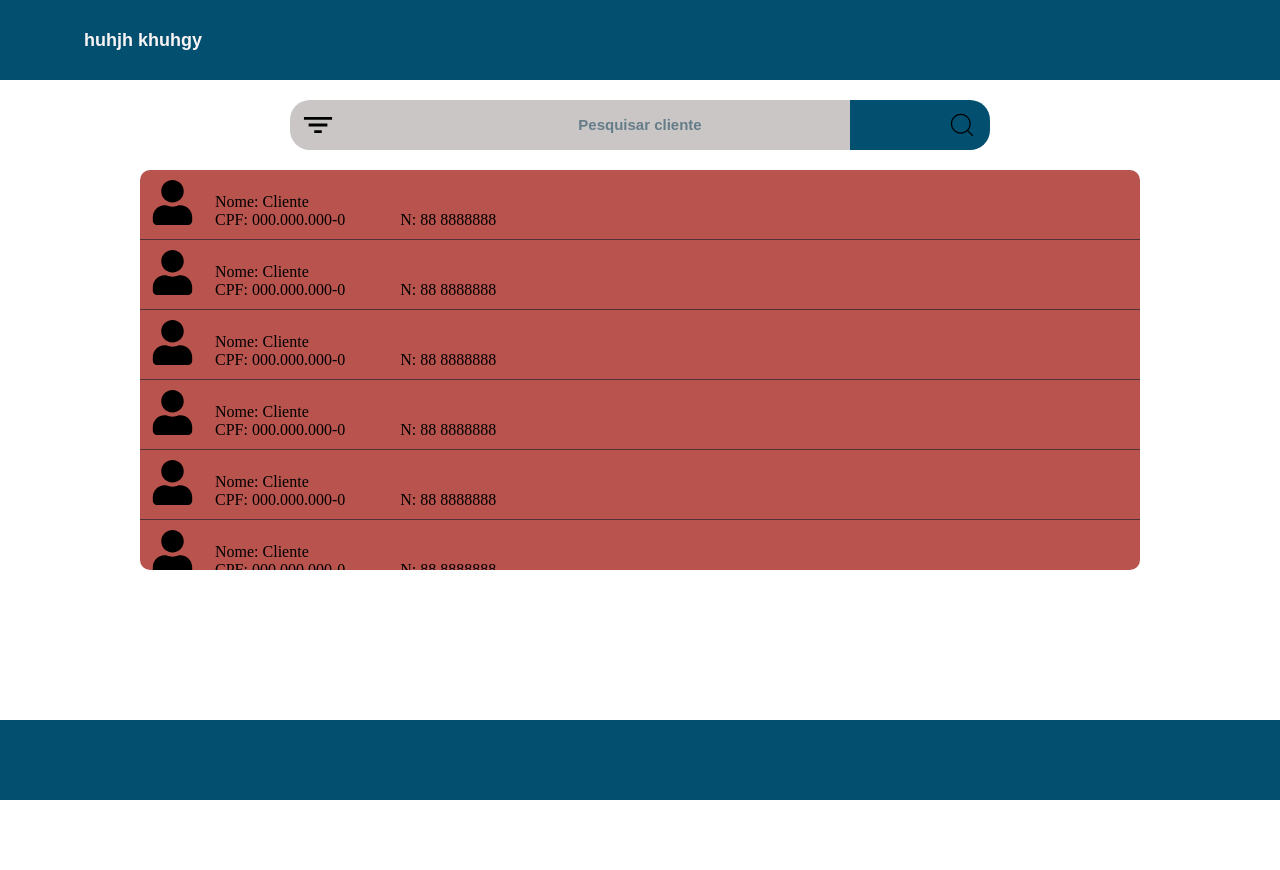
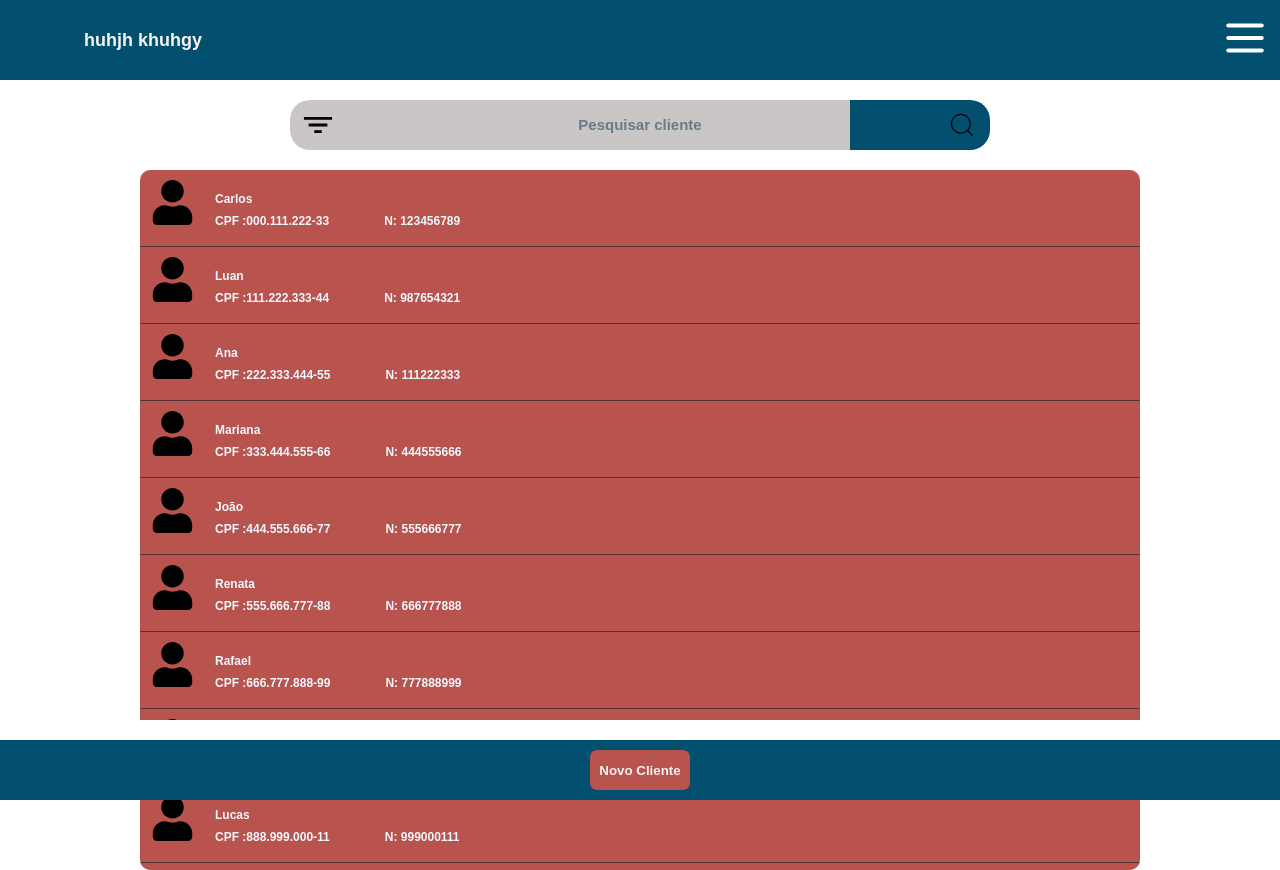
Before and after one commit to Edvaldojs22/consulto_seguro_frontend, a React (Vite) app: page /associados in a window 1280 px wide. Before the commit the page ends 800 px from the top, so only its background shows below. Built offline with nearby package versions, Linux system fonts and the light colour scheme; some icons are missing.

Commit message:
add filtragem

```diff
--- a/src/paginas/associados/Associados.css
+++ b/src/paginas/associados/Associados.css
@@ -25,42 +25,6 @@ header p {
     font-family: sans-serif;
 }
 
-.icon-menu {
-    position: fixed;
-    font-size: 50px;
-    right: 10px;
-    top: 13px;
-    cursor: pointer;
-}
-
-.caixa-menu {
-    position: absolute;
-    right: 0;
-    top: 0;
-    width: 200px;
-    height: 100vh;
-    background-color: rgb(196, 196, 196);
-    z-index: 1;
-    display: none;
-    flex-direction: column;
-    justify-content: center;
-    align-items: center;
-    gap: 30px;
-}
-
-.caixa-menu p {
-    width: 70%;
-    height: 40px;
-    background-color: #B8534D;
-    color: #F8F4F4;
-    border-radius: 10px;
-    font-size: 12px;
-    display: flex;
-    justify-content: center;
-    align-items: center;
-    font-family: sans-serif;
-    font-weight: 600;
-}
 
 .caixa-inpunt-pesquisa {
     width: calc(100% - 20%);
@@ -110,9 +74,9 @@ header p {
 .caixa-lista-associados{
     width: calc(100% - 10%);
     max-width: 1000px;
-    height: 400px;
     margin: 0 auto;
     display: flex;
+    height: 700px;
     justify-content: center;
     overflow-y: auto;
     border-radius: 10px;
@@ -122,7 +86,7 @@ header p {
 .lista-associados{
     width:calc(100%);
     max-width: 1000px;
-    height :2000px;
+    height :3000px;
     background-color: #B8534D;
 
 }
@@ -133,4 +97,61 @@ footer{
     background-color: #024F70;
     position: fixed;
     bottom: 0;
+    display: flex;
+    justify-content: center;
+    align-items: center;
+    border-top: solid 20px white;
 }
+
+
+.botao-novoCliente{
+    width: 100px;
+    height: 40px;
+    border: none;
+    cursor: pointer;
+    background-color: #B8534D;
+    border-radius: 7px;
+    color: #f2f2f2;
+    font-weight: bold;
+}
+
+.botao-novoCliente:active{
+    transform: scale(0.97);
+    background-color: #027aae;
+}
+
+
+
+.caixa-cliente{
+    border-bottom: 1px solid #0118228f;
+    padding: 10px 20px 10px 10px;
+    font-family: sans-serif;
+    cursor: pointer;
+}
+
+
+.iconUser-cliente{
+    display: inline-block;
+    font-size: 45px;
+    margin-right: 20px;
+}
+
+.numero-cpf{
+    display: inline-block;
+    margin-right: 4.3vw;
+    color: aliceblue;
+    font-size: 12px;
+    font-weight: 600;
+}
+
+.numero-cpf p{
+    margin-bottom: 8px;
+}
+
+.fone{
+    padding-top: 17px;
+    display: inline-block;
+    font-size: 12px;
+    font-weight: 600;
+    color: aliceblue;
+}
--- a/src/paginas/associados/Associados.jsx
+++ b/src/paginas/associados/Associados.jsx
@@ -1,14 +1,196 @@
 import './Associados.css';
+import { FaUser } from "react-icons/fa";
 import { FaCircleUser } from "react-icons/fa6";
-import { LuMenu } from "react-icons/lu";
 import { CiSearch } from "react-icons/ci";
 import { IoFilterSharp } from "react-icons/io5";
-import {Logo} from './../login/Login.jsx'
-import Cliente from './Cliente.jsx';
+import Menu from '../menu/Menu.jsx';
+import { useState } from 'react';
+
 
 export default function Associados() {
+
+
+    const [termoPesquisa, setTermoPesquisa] = useState ('');
+
+    const listaCliente = [
+        {
+            id: 1,
+            nome: "Carlos",
+            cpf: "000.111.222-33",
+            telefone: "123456789"
+        },
+        {
+            id: 2,
+            nome: "Luan",
+            cpf: "111.222.333-44",
+            telefone: "987654321"
+        },
+        {
+            id: 3,
+            nome: "Ana",
+            cpf: "222.333.444-55",
+            telefone: "111222333"
+        },
+        {
+            id: 4,
+            nome: "Mariana",
+            cpf: "333.444.555-66",
+            telefone: "444555666"
+        },
+        {
+            id: 5,
+            nome: "João",
+            cpf: "444.555.666-77",
+            telefone: "555666777"
+        },
+        {
+            id: 6,
+            nome: "Renata",
+            cpf: "555.666.777-88",
+            telefone: "666777888"
+        },
+        {
+            id: 7,
+            nome: "Rafael",
+            cpf: "666.777.888-99",
+            telefone: "777888999"
+        },
+        {
+            id: 8,
+            nome: "Fernanda",
+            cpf: "777.888.999-00",
+            telefone: "888999000"
+        },
+        {
+            id: 9,
+            nome: "Lucas",
+            cpf: "888.999.000-11",
+            telefone: "999000111"
+        },
+        {
+            id: 10,
+            nome: "Isabela",
+            cpf: "999.000.111-22",
+            telefone: "000111222"
+        },
+        {
+            id: 11,
+            nome: "Gustavo",
+            cpf: "123.456.789-00",
+            telefone: "111222333"
+        },
+        {
+            id: 12,
+            nome: "Camila",
+            cpf: "234.567.890-11",
+            telefone: "222333444"
+        },
+        {
+            id: 13,
+            nome: "Pedro",
+            cpf: "345.678.901-22",
+            telefone: "333444555"
+        },
+        {
+            id: 14,
+            nome: "Marcela",
+            cpf: "456.789.012-33",
+            telefone: "444555666"
+        },
+        {
+            id: 15,
+            nome: "Rodrigo",
+            cpf: "567.890.123-44",
+            telefone: "555666777"
+        },
+        {
+            id: 16,
+            nome: "Amanda",
+            cpf: "678.901.234-55",
+            telefone: "666777888"
+        },
+        {
+            id: 17,
+            nome: "Bruno",
+            cpf: "789.012.345-66",
+            telefone: "777888999"
+        },
+        {
+            id: 18,
+            nome: "Eduarda",
+            cpf: "890.123.456-77",
+            telefone: "888999000"
+        },
+        {
+            id: 19,
+            nome: "Hugo",
+            cpf: "901.234.567-88",
+            telefone: "999000111"
+        },
+        {
+            id: 20,
+            nome: "Juliana",
+            cpf: "012.345.678-99",
+            telefone: "000111222"
+        },
+        {
+            id: 21,
+            nome: "Diego",
+            cpf: "987.654.321-00",
+            telefone: "111222333"
+        },
+        {
+            id: 22,
+            nome: "Patrícia",
+            cpf: "876.543.210-11",
+            telefone: "222333444"
+        },
+        {
+            id: 23,
+            nome: "Felipe",
+            cpf: "765.432.109-22",
+            telefone: "333444555"
+        },
+        {
+            id: 24,
+            nome: "Natália",
+            cpf: "654.321.098-33",
+            telefone: "444555666"
+        },
+        {
+            id: 25,
+            nome: "Vinícius",
+            cpf: "543.210.987-44",
+            telefone: "555666777"
+        },
+
+
+        {
+            id: 26,
+            nome: "biel",
+            cpf:"00000000",
+            telefone:"232232323"
+
+        }
+    ];
+
+    const clientesFiltrados = listaCliente.filter(cliente =>
+        cliente.nome.toLocaleLowerCase().includes(termoPesquisa.toLocaleLowerCase())  ||
+        cliente.cpf.includes(termoPesquisa)
+    );
+
+
+    const pesquisaInpunt = (e) => {
+        setTermoPesquisa(e.target.value);
+    }
+
+
+
     return (
         <div className='associados'>
+
+            <Menu />
+
             <header>
                 <div className='painel-icon'>
                     <FaCircleUser className='icon-user' />
@@ -16,54 +198,36 @@ export default function Associados() {
                 </div>
             </header>
 
-            <div className='caixa-menu'>
-                <LuMenu className='icon-menu' />
-                <p>Associado</p>
-                <p>Veículo</p>
-                <p>Contrato</p>
-            </div>
-
             <div className='caixa-inpunt-pesquisa'>
                 <IoFilterSharp className='icon-filter' />
-                <input id='inpunt-pesquisa' type="text" placeholder='Pesquisar cliente' />
+                <input id='inpunt-pesquisa' type="text" placeholder='Pesquisar cliente'
+                    value={termoPesquisa}
+                    onChange={pesquisaInpunt} />
                 <button type='submit' className='botao-pesquisa'>  <CiSearch className='icon-search' /></button>
 
             </div>
 
             <div className="caixa-lista-associados">
                 <div className="lista-associados">
-                    <Cliente />
-                    <Cliente />
-                    <Cliente />
-                    <Cliente />
-                    <Cliente />
-                    <Cliente />
-                    <Cliente />
-                    <Cliente />
-                    <Cliente />
-                    <Cliente />
-                    <Cliente />
-                    <Cliente />
-                    <Cliente />
-                    <Cliente />
-                    <Cliente />
-                    <Cliente />
-                    <Cliente />
-                    <Cliente />
-                    <Cliente />
-                    <Cliente />
-                    <Cliente />
-                    <Cliente />
-                    <Cliente />
-                    <Cliente />
-                    <Cliente />
-                    <Cliente />
-                    <Cliente />
+
+                    {clientesFiltrados.map(cliente => (
+
+                        <div key={cliente.id} className="caixa-cliente">
+                            <FaUser className="iconUser-cliente" />
+                            <div className="numero-cpf">
+                                <p>{cliente.nome}</p>
+                                <p> CPF :{cliente.cpf}</p>
+                            </div>
+                            <p className="fone">N: {cliente.telefone}</p>
+                        </div>
+
+                    ))}
+
                 </div>
             </div>
 
             <footer>
-
+                <button className='botao-novoCliente'>Novo Cliente</button>
             </footer>
 
         </div>
--- a/src/paginas/associados/Cliente.css
+++ /dev/null
@@ -1,23 +0,0 @@
-
-.caixa-cliente{
-    border-bottom: 1px solid #0118228f;
-    padding: 10px 20px 10px 10px;
-
-}
-
-
-.iconUser-cliente{
-    display: inline-block;
-    font-size: 45px;
-    margin-right: 20px;
-}
-
-.numero-cpf{
-    display: inline-block;
-    margin-right: 4.3vw;
-}
-
-.fone{
-    padding-top: 17px;
-    display: inline-block;
-}
--- a/src/paginas/associados/Cliente.jsx
+++ /dev/null
@@ -1,17 +0,0 @@
-import { FaUser } from "react-icons/fa";
-import './Cliente.css'
-
-
-export default function Cliente() {
-    return (
-        <div className="caixa-cliente">
-            <FaUser className="iconUser-cliente"/>
-            <div className="numero-cpf">
-                <p>Nome: Cliente</p>
-                <p> CPF: 000.000.000-0</p>
-            </div>
-            <p className="fone">N: 88 8888888</p>
-        </div>
-
-    )
-}
--- a/src/paginas/login/Login.jsx
+++ b/src/paginas/login/Login.jsx
@@ -31,6 +31,7 @@ export default function Login() {
 
         <div className='app'>
 
+
             <img src={Logo} alt="" />
 
             <div className='main'>
--- /dev/null
+++ b/src/paginas/menu/Menu.css
@@ -0,0 +1,55 @@
+
+.icon-menu {
+    position: fixed;
+    font-size: 50px;
+    right: 10px;
+    top: 13px;
+    cursor: pointer;
+    z-index: 2;
+    color: rgb(255, 255, 255);
+}
+
+.caixa-menu {
+    position: absolute;
+    right: 0;
+    top: 0;
+    width: 0;
+    height:0;
+    background-color: rgba(9, 9, 9, 0.923);
+    z-index: 1;
+    display: flex;
+    flex-direction: column;
+    justify-content: center;
+    align-items: center;
+    gap: 30px;
+    overflow: hidden;
+    transition: all 0.1s;
+}
+
+.caixa-menuAberta{
+    width: 100%;
+    height: 100vh;
+}
+
+.caixa-menu p {
+    width: calc(100% - 50%);
+    max-width: 200px;
+    height: 40px;
+    background-color: #B8534D;
+    color: #F8F4F4;
+    font-size: 12px;
+    display: flex;
+    justify-content: center;
+    align-items: center;
+    font-family: sans-serif;
+    font-weight: 600;
+    cursor: pointer;
+    border-radius: 7px;
+    color: #f2f2f2;
+    font-weight: bold;
+}
+
+.caixa-menu p:active{
+    transform: scale(0.97);
+    background-color: #027aae;
+}
--- /dev/null
+++ b/src/paginas/menu/Menu.jsx
@@ -0,0 +1,33 @@
+import { LuMenu } from "react-icons/lu";
+import './Menu.css';
+import { useState } from "react";
+
+export default function Menu() {
+
+    const [menuAberto, setMenuAberto] = useState(false);
+
+    const ativaMenu = () =>{
+        if(menuAberto){
+            setMenuAberto(false)
+        }else{
+            setMenuAberto(true)
+        }
+    }
+
+    const caixaMenuClasses = 'caixa-menu ' + (menuAberto ? 'caixa-menuAberta' : '');
+
+
+
+
+    return (
+        <div>
+            <LuMenu className='icon-menu' onClick={ativaMenu} />
+            <div className={caixaMenuClasses}>
+                <p>Associado</p>
+                <p>Veículo</p>
+                <p>Contrato</p>
+            </div>
+
+        </div>
+    )
+}
```
